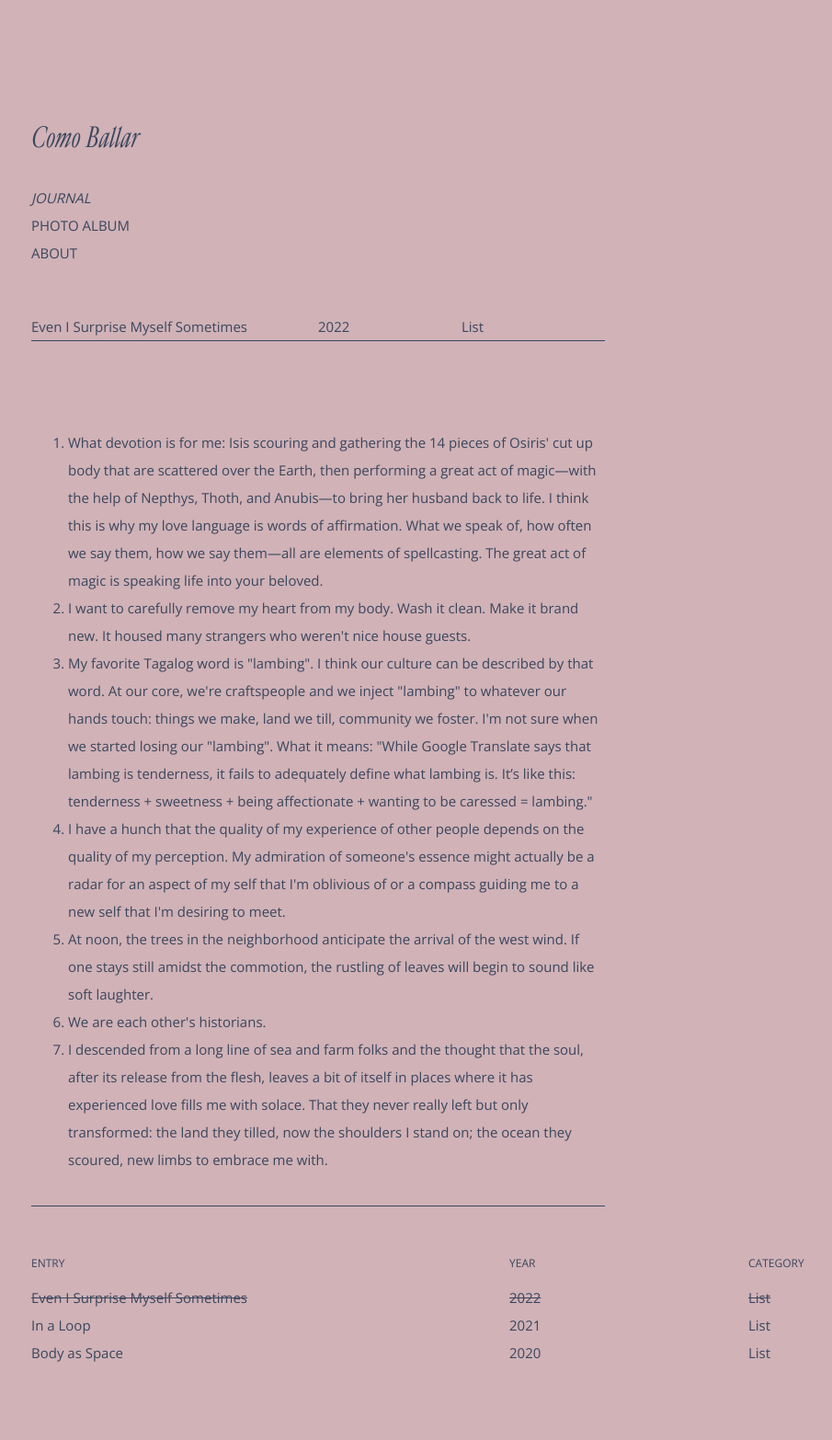
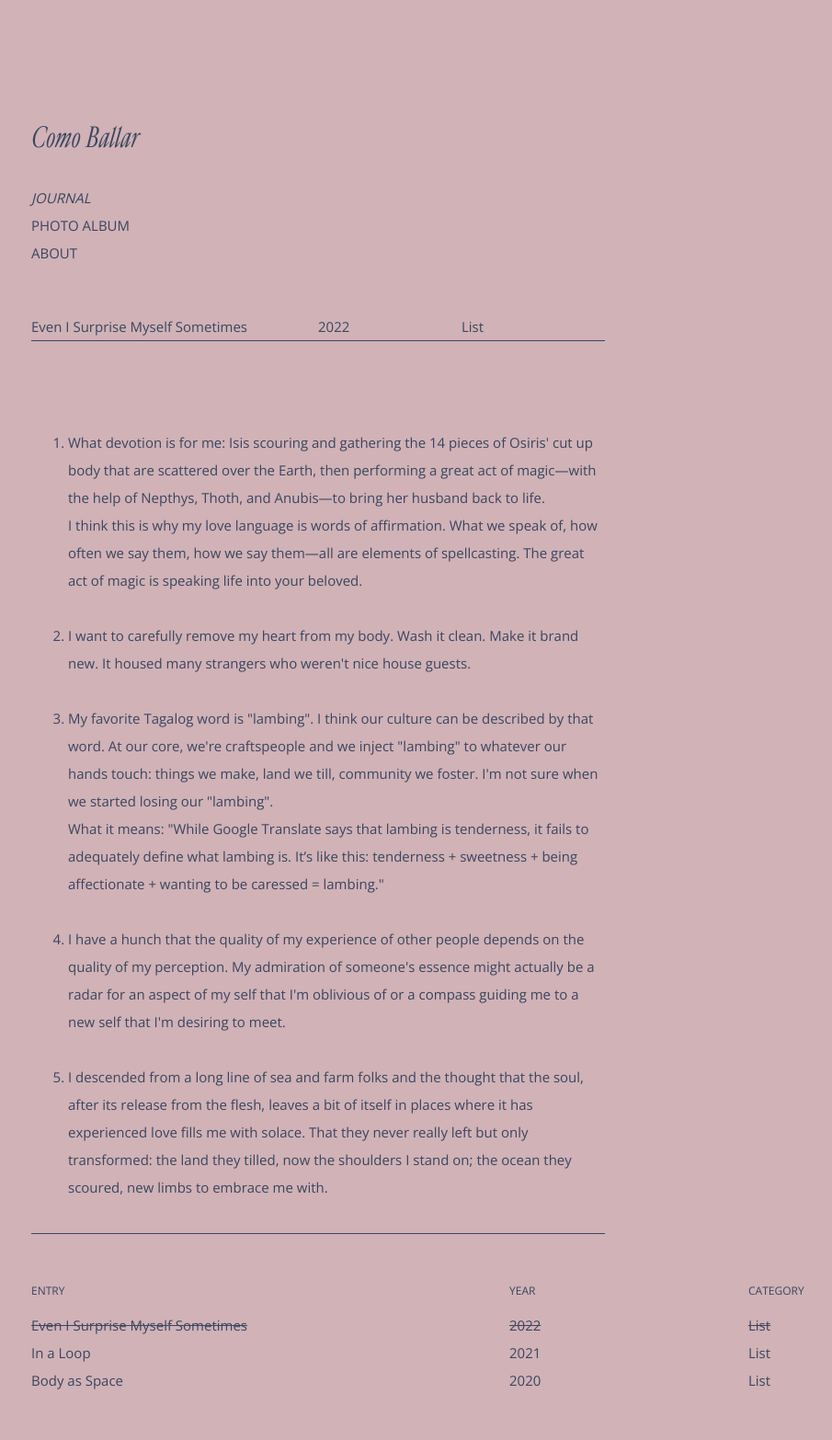
Before and after one commit to comballar/comballar.github.io, a Jekyll site: the page built from _journals/2022-03-11-surprise-myself.md, in a window 1280 px wide. Shown: the whole page at 92% size, without its empty margins (86-991 px from the left). Built offline with Jekyll 4.4.1, drawn with Linux system fonts in a browser that asks for light colours; some web fonts are replaced; before the commit the page ends 1536 px from its top, so only the background shows below that.

Commit message:
Update 2022-03-11-surprise-myself.md

```diff
--- a/_journals/2022-03-11-surprise-myself.md
+++ b/_journals/2022-03-11-surprise-myself.md
@@ -11,11 +11,15 @@ img: https://raw.githubusercontent.com/comoballar/postdb/main/journal02/time.jpe
 <ol>
   <li>
     What devotion is for me: Isis scouring and gathering the 14 pieces of Osiris' cut up body that are scattered over the Earth, then performing a great act of magic—with the help of Nepthys, Thoth, and Anubis—to bring her husband back to life.
+    <br>
     I think this is why my love language is words of affirmation. What we speak of, how often we say them, how we say them—all are elements of spellcasting. The great act of magic is speaking life into your beloved.</li>
+  <br>
   <li>I want to carefully remove my heart from my body. Wash it clean. Make it brand new. It housed many strangers who weren't nice house guests.</li>
+  <br>
   <li>My favorite Tagalog word is "lambing". I think our culture can be described by that word. At our core, we're craftspeople and we inject "lambing" to whatever our hands touch: things we make, land we till, community we foster. I'm not sure when we started losing our "lambing".
+    <br>
   What it means: "While Google Translate says that lambing is tenderness, it fails to adequately define what lambing is. It’s like this: tenderness + sweetness + being affectionate + wanting to be caressed = lambing."</li>
+  <br>
   <li>I have a hunch that the quality of my experience of other people depends on the quality of my perception. My admiration of someone's essence might actually be a radar for an aspect of my self that I'm oblivious of or a compass guiding me to a new self that I'm desiring to meet.</li>
-  <li>At noon, the trees in the neighborhood anticipate the arrival of the west wind. If one stays still amidst the commotion, the rustling of leaves will begin to sound like soft laughter.</li>
-  <li>We are each other's historians.</li>
+  <br>
   <li>I descended from a long line of sea and farm folks and the thought that the soul, after its release from the flesh, leaves a bit of itself in places where it has experienced love fills me with solace. That they never really left but only transformed: the land they tilled, now the shoulders I stand on; the ocean they scoured, new limbs to embrace me with.</li>
```
